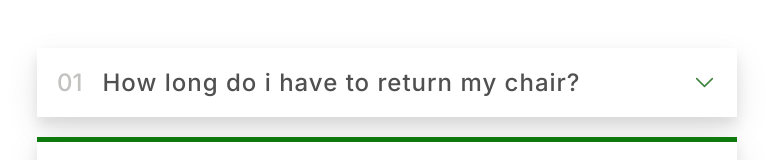
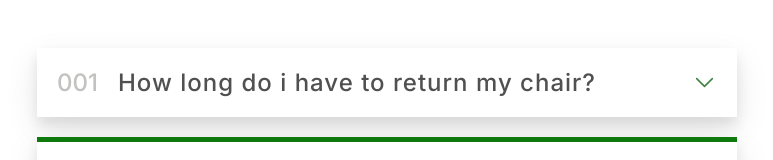
Before and after one commit to bv555222/WebDevPractice, a plain HTML site: page starter/06-Components/01-Accordion.html in a window 1280 px wide. Shown: the part 103-263 px from the top of the page, without its empty margins (253-1026 px from the left). Drawn offline with Linux system fonts and the light colour scheme.

Commit message:
changed accordian1

```diff
--- a/starter/06-Components/01-Accordion.html
+++ b/starter/06-Components/01-Accordion.html
@@ -116,7 +116,7 @@ svg{
 
         <div class="accordion_1">
         <div class="accordion_head head1">
-            <p class="accordion_num num1">01</p>
+            <p class="accordion_num num1">001</p>
             <div class="accordion_text">How long do i have to return my chair?</div>
             <svg xmlns="http://www.w3.org/2000/svg" fill="none" viewBox="0 0 24 24" stroke-width="1.5" stroke="currentColor" class="size-6">
             <path stroke-linecap="round" stroke-linejoin="round" d="m19.5 8.25-7.5 7.5-7.5-7.5" />
```
